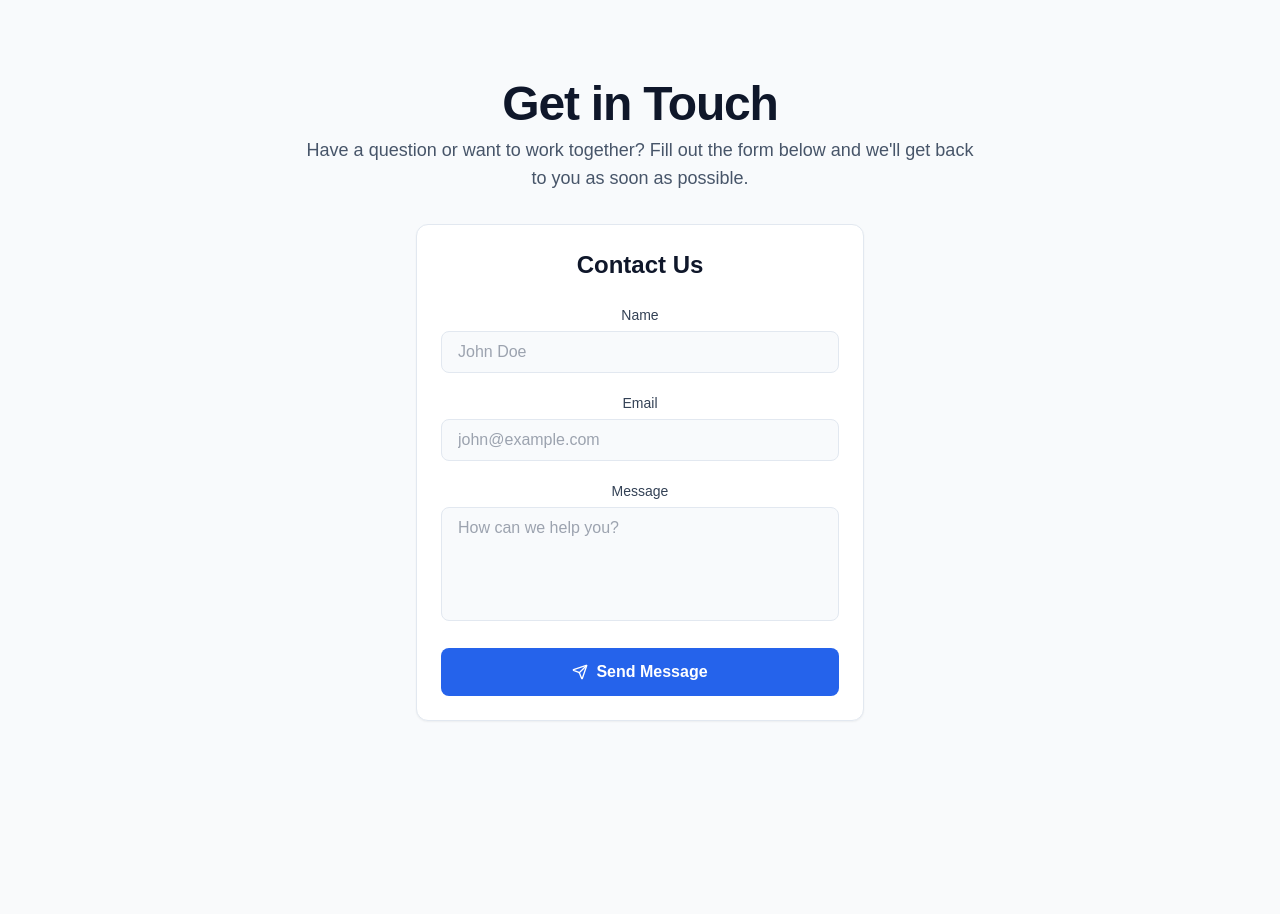
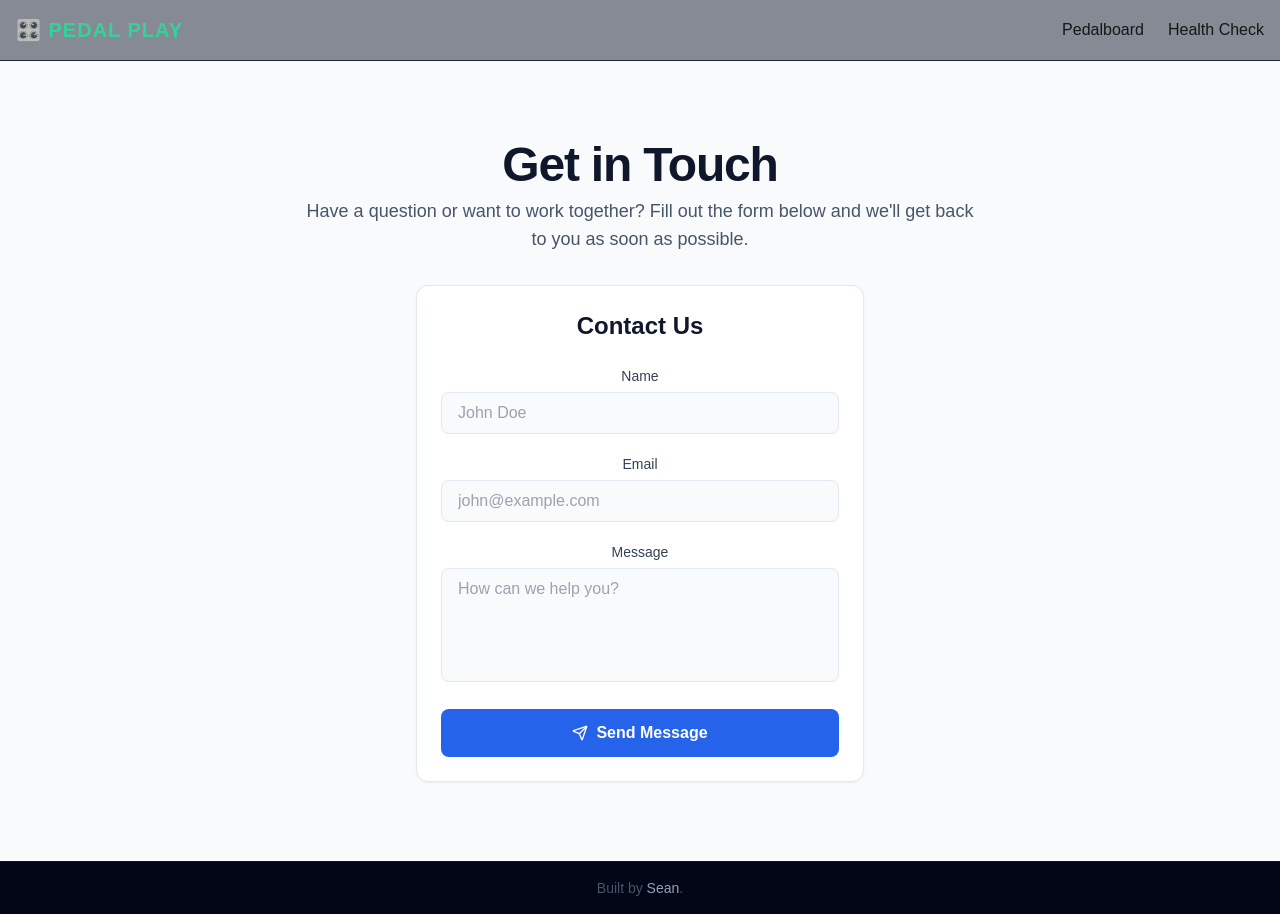
Before and after one commit to SeanAverS/flyrank-capstone, a Next.js app: page / in a window 1280 px wide. Before the commit the page ends 800 px from the top, so only its background shows below. Built offline with nearby package versions, Linux system fonts and the light colour scheme.

Commit message:
refactor: simplify navbar and ui on main pedalboard page

```diff
--- a/app/layout.tsx
+++ b/app/layout.tsx
@@ -1,18 +1,47 @@
-import './globals.css';
+import type { Metadata } from "next";
+import Link from "next/link";
+import "./globals.css";
 
-export const metadata = {
-  title: 'Next.js',
-  description: 'Generated by Next.js',
-}
+export const metadata: Metadata = {
+  title: "Virtual Pedalboard",
+  description: "An interactive guitar rig in your browser",
+};
 
 export default function RootLayout({
   children,
 }: {
-  children: React.ReactNode
+  children: React.ReactNode;
 }) {
   return (
-    <html lang="en">
-      <body className="bg-gray-50 min-h-screen text-gray-900">{children}</body>
+    <html lang="en" className="bg-slate-950 text-slate-100">
+      <body className="flex min-h-screen flex-col">
+        <header className="border-b border-slate-800 bg-slate-900/50 backdrop-blur">
+          <div className="mx-auto flex max-w-7xl items-center justify-between p-4">
+            <Link href="/" className="text-xl font-bold tracking-wider text-emerald-400">
+              🎛️ PEDAL PLAY
+            </Link>
+            <nav className="flex gap-6">
+              <Link href="/" className="hover:text-emerald-400 transition-colors">Pedalboard</Link>
+              <Link href="/health-check" className="hover:text-emerald-400 transition-colors">Health Check</Link>
+            </nav>
+          </div>
+        </header>
+
+        <main className="flex-grow">{children}</main>
+
+        <footer className="border-t border-slate-900 bg-slate-950 p-4 text-center text-sm text-slate-600">
+          Built by{" "}
+          <a
+            href="https://github.com/SeanAverS"
+            target="_blank"
+            rel="noopener noreferrer"
+            className="text-slate-400 hover:text-white transition-colors"
+          >
+            Sean
+          </a>
+          .
+        </footer>
+      </body>
     </html>
-  )
+  );
 }
```
